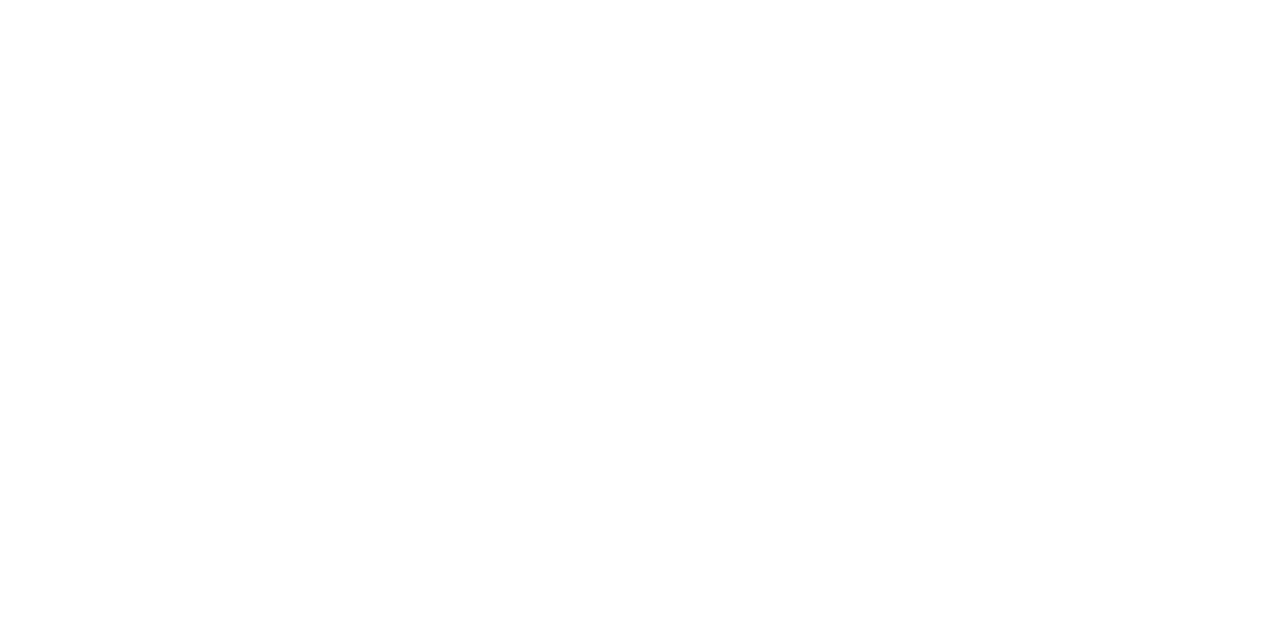
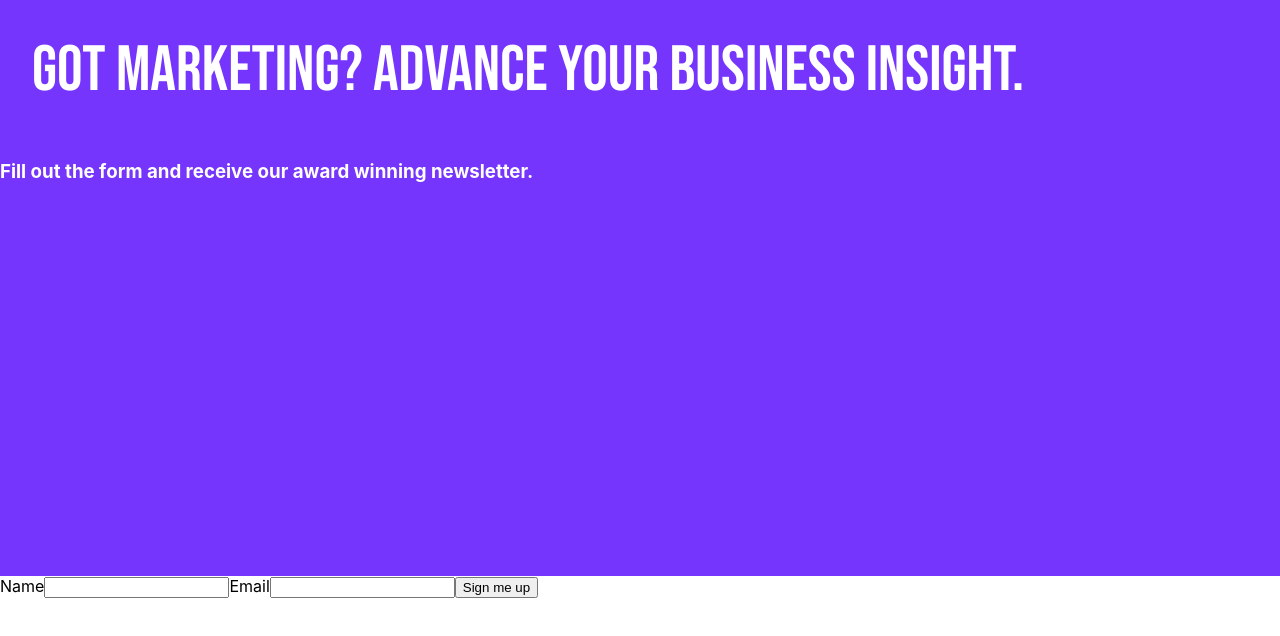
Before and after one commit to meteora277/simple-landing-page, a React (Create React App) app: page / in a window 1280 px wide. Shown: the top 636 px of the page. Built offline with nearby package versions, Linux system fonts and the light colour scheme.

Commit message:
added some styles to cta

```diff
--- a/package.json
+++ b/package.json
@@ -10,6 +10,7 @@
     "react": "^17.0.2",
     "react-dom": "^17.0.2",
     "react-scripts": "4.0.3",
+    "styled-components": "^5.3.1",
     "web-vitals": "^1.1.2"
   },
   "scripts": {
--- a/public/index.html
+++ b/public/index.html
@@ -24,6 +24,9 @@
       work correctly both with client-side routing and a non-root public URL.
       Learn how to configure a non-root public URL by running `npm run build`.
     -->
+    <link rel="preconnect" href="https://fonts.googleapis.com">
+<link rel="preconnect" href="https://fonts.gstatic.com" crossorigin>
+<link href="https://fonts.googleapis.com/css2?family=Bebas+Neue&display=swap" rel="stylesheet">
     <title>React App</title>
   </head>
   <body>
--- a/src/App.js
+++ b/src/App.js
@@ -1,9 +1,24 @@
 import React from 'react';
+import Cta from "./Cta"
+import {createGlobalStyle} from 'styled-components'
+import SignUp from './SignUp'
+
+const GlobalStyle = createGlobalStyle`
+  body{
+    margin: 0;
+    padding: 0;
+  }
+
+`
 
 function App() {
   return (
-    <div className="App">
-
+    <div>
+      <GlobalStyle/>
+      <Cta
+      header="got marketing? advance your business insight."
+      subHeader="Fill out the form and receive our award winning newsletter."/>
+      <SignUp/>
     </div>
   );
 }
--- /dev/null
+++ b/src/Cta.js
@@ -0,0 +1,40 @@
+import React from 'react';
+import Styled from 'styled-components'
+import CtaImage from './cta-image.jpg'
+
+console.log(CtaImage)
+
+const StyledCta = Styled.div`
+
+    position:relative;
+    background-color: #7535fc;
+    height: 36rem;
+    color:white;
+
+    img{
+
+        position:absolute;
+        z-index: 1;
+        height:36rem;
+    }
+
+    h1{
+        margin: 0;
+        padding: 0;
+        font-family: 'Bebas Neue', cursive;
+        font-weight: normal;
+        text-transform: uppercase;
+        padding:2rem;
+        line-height: 77px;
+        font-size:64px;
+
+    }
+`
+
+const Cta = (props) => (
+    <StyledCta>
+        <h1>{props.header}</h1>
+        <h3>{props.subHeader}</h3>
+    </StyledCta>
+)
+export default Cta
--- /dev/null
+++ b/src/SignUp.js
@@ -0,0 +1,17 @@
+import React from 'react';
+
+const SignUp = () => (
+
+    <div>
+        <form>
+            <label htmlFor="name">Name</label>
+            <input type="text" name="name"/>
+
+            <label htmlFor="email">Email</label>
+            <input type="email" name="email"/>
+
+            <button>Sign me up</button>
+        </form>
+    </div>
+)
+export default SignUp
```
Also changed, not shown: src/cta-image.jpg (added), 1 other file (tests, documents, lock files or other folders).
